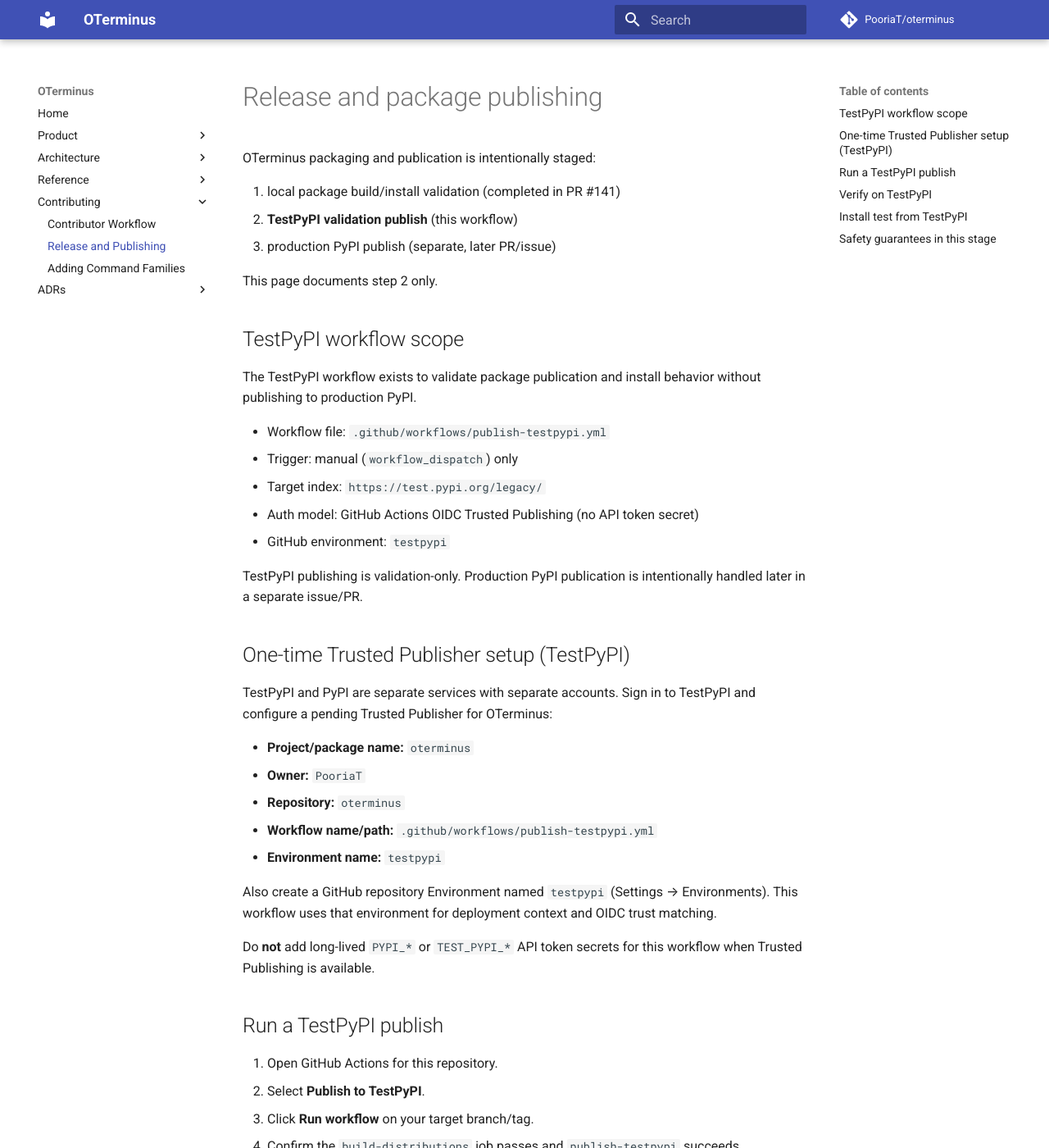
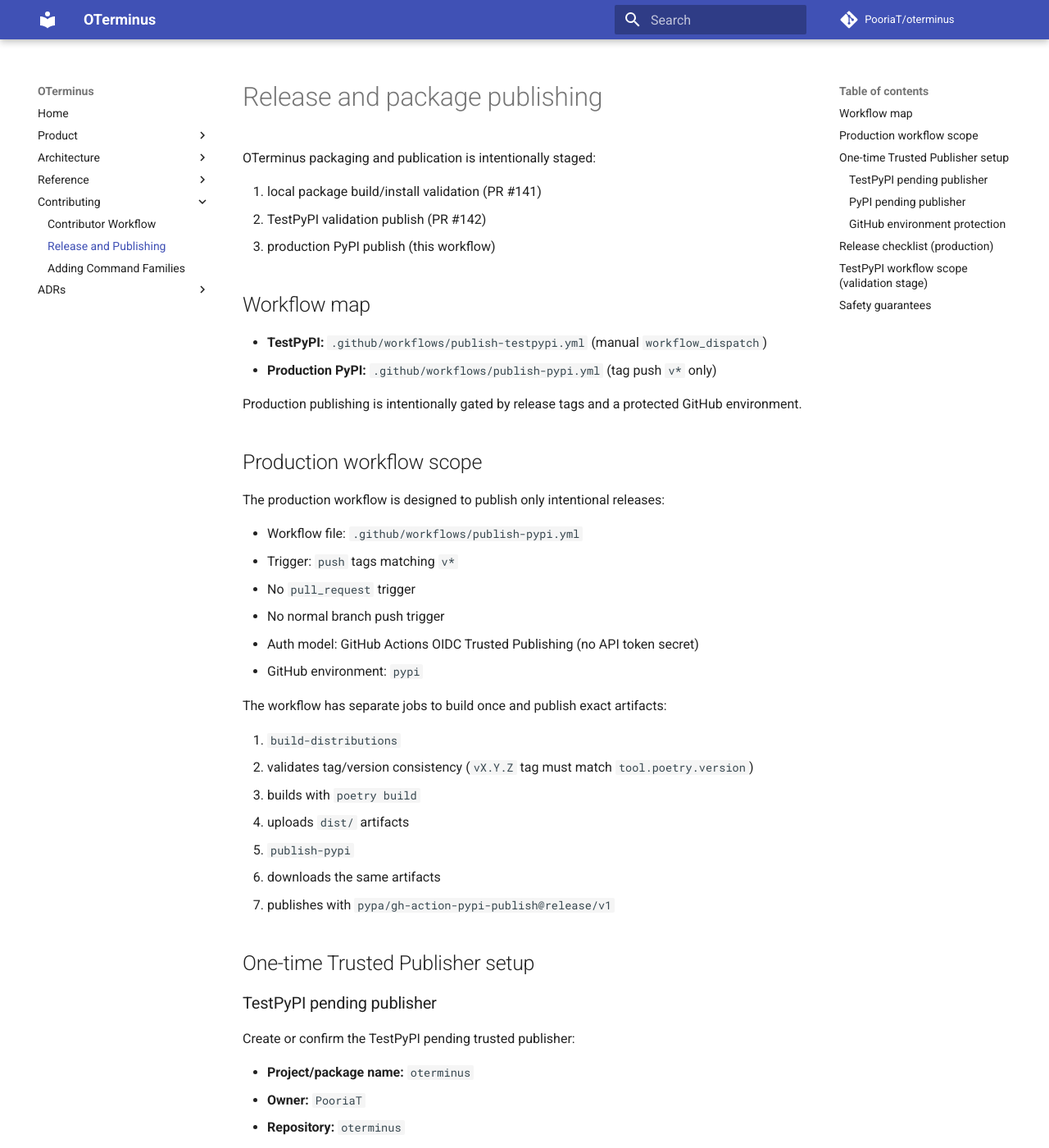
Before and after one commit to PooriaT/oterminus, an MkDocs documentation site: the page built from docs/release.md, in a window 1280 px wide and 1400 px high. Shown: the whole window at 82% size. Built offline with MkDocs 1.6.1 and Material for MkDocs 9.7.7, drawn with Linux system fonts in a browser that asks for light colours; comment, search, counter and statistics services are not loaded; some of the changed text lies outside the part shown.

Commit message:
Add production PyPI trusted publishing workflow

````diff
--- a/docs/contributing.md
+++ b/docs/contributing.md
@@ -123,7 +123,7 @@
 
 - `oterminus doctor` may report Ollama readiness issues in clean environments; this does not block packaging validation.
 - `oterminus-evals` uses packaged fixture data from `src/oterminus/eval_fixtures/` so it works after wheel install.
-- Publishing to TestPyPI is documented in `docs/release.md` and uses GitHub OIDC Trusted Publishing. Production PyPI publication remains a separate later issue/PR.
+- Publishing to TestPyPI and production PyPI is documented in `docs/release.md` and uses GitHub OIDC Trusted Publishing with protected deployment environments.
 
 ## Pull request template and checklist
 
--- a/docs/release.md
+++ b/docs/release.md
@@ -2,75 +2,119 @@
 
 OTerminus packaging and publication is intentionally staged:
 
-1. local package build/install validation (completed in PR #141)
-2. **TestPyPI validation publish** (this workflow)
-3. production PyPI publish (separate, later PR/issue)
+1. local package build/install validation (PR #141)
+2. TestPyPI validation publish (PR #142)
+3. production PyPI publish (this workflow)
 
-This page documents step 2 only.
+## Workflow map
 
-## TestPyPI workflow scope
+- **TestPyPI:** `.github/workflows/publish-testpypi.yml` (manual `workflow_dispatch`)
+- **Production PyPI:** `.github/workflows/publish-pypi.yml` (tag push `v*` only)
 
-The TestPyPI workflow exists to validate package publication and install behavior without publishing to
-production PyPI.
+Production publishing is intentionally gated by release tags and a protected GitHub environment.
+
+## Production workflow scope
+
+The production workflow is designed to publish only intentional releases:
+
+- Workflow file: `.github/workflows/publish-pypi.yml`
+- Trigger: `push` tags matching `v*`
+- No `pull_request` trigger
+- No normal branch push trigger
+- Auth model: GitHub Actions OIDC Trusted Publishing (no API token secret)
+- GitHub environment: `pypi`
+
+The workflow has separate jobs to build once and publish exact artifacts:
+
+1. `build-distributions`
+   - validates tag/version consistency (`vX.Y.Z` tag must match `tool.poetry.version`)
+   - builds with `poetry build`
+   - uploads `dist/` artifacts
+2. `publish-pypi`
+   - downloads the same artifacts
+   - publishes with `pypa/gh-action-pypi-publish@release/v1`
+
+## One-time Trusted Publisher setup
+
+### TestPyPI pending publisher
+
+Create or confirm the TestPyPI pending trusted publisher:
+
+- **Project/package name:** `oterminus`
+- **Owner:** `PooriaT`
+- **Repository:** `oterminus`
+- **Workflow filename:** `publish-testpypi.yml`
+- **Environment name:** `testpypi`
+
+### PyPI pending publisher
+
+Create a production PyPI pending trusted publisher:
+
+- **Project/package name:** `oterminus`
+- **Owner:** `PooriaT`
+- **Repository:** `oterminus`
+- **Workflow filename:** `publish-pypi.yml`
+- **Environment name:** `pypi`
+
+### GitHub environment protection
+
+In GitHub repository Settings → Environments:
+
+1. create environment `pypi`
+2. require manual approval before deployment
+3. optionally restrict allowed branches/tags to release patterns
+
+Do **not** add long-lived `PYPI_API_TOKEN` secrets when Trusted Publishing is available.
+
+## Release checklist (production)
+
+1. Confirm latest TestPyPI publish/install validation succeeded.
+2. Update version in `pyproject.toml`.
+3. Update changelog or release notes (if changelog is in use).
+4. Run local release checks:
+
+   ```bash
+   poetry run pytest
+   poetry run ruff check .
+   poetry run ruff format --check .
+   poetry run mkdocs build --strict
+   poetry run oterminus-evals
+   poetry build
+   ```
+
+5. Merge the release PR to `main`.
+6. Create and push release tag:
+
+   ```bash
+   git tag vX.Y.Z
+   git push origin vX.Y.Z
+   ```
+
+7. Approve the `pypi` environment deployment in GitHub Actions.
+8. Verify package page on PyPI: `https://pypi.org/p/oterminus`
+9. Verify install in a clean environment:
+
+   ```bash
+   python -m pip install oterminus
+   oterminus --help
+   oterminus doctor
+   ```
+
+## TestPyPI workflow scope (validation stage)
+
+The TestPyPI workflow remains validation-only:
 
 - Workflow file: `.github/workflows/publish-testpypi.yml`
 - Trigger: manual (`workflow_dispatch`) only
 - Target index: `https://test.pypi.org/legacy/`
-- Auth model: GitHub Actions OIDC Trusted Publishing (no API token secret)
+- Auth model: GitHub Actions OIDC Trusted Publishing
 - GitHub environment: `testpypi`
 
-TestPyPI publishing is validation-only. Production PyPI publication is intentionally handled later in a
-separate issue/PR.
+## Safety guarantees
 
-## One-time Trusted Publisher setup (TestPyPI)
-
-TestPyPI and PyPI are separate services with separate accounts. Sign in to TestPyPI and configure a
-pending Trusted Publisher for OTerminus:
-
-- **Project/package name:** `oterminus`
-- **Owner:** `PooriaT`
-- **Repository:** `oterminus`
-- **Workflow name/path:** `.github/workflows/publish-testpypi.yml`
-- **Environment name:** `testpypi`
-
-Also create a GitHub repository Environment named `testpypi` (Settings → Environments). This workflow
-uses that environment for deployment context and OIDC trust matching.
-
-Do **not** add long-lived `PYPI_*` or `TEST_PYPI_*` API token secrets for this workflow when Trusted
-Publishing is available.
-
-## Run a TestPyPI publish
-
-1. Open GitHub Actions for this repository.
-2. Select **Publish to TestPyPI**.
-3. Click **Run workflow** on your target branch/tag.
-4. Confirm the `build-distributions` job passes and `publish-testpypi` succeeds.
-
-The workflow builds distributions with `poetry build`, uploads artifacts, then publishes the same built
-artifacts to TestPyPI.
-
-## Verify on TestPyPI
-
-After a successful run:
-
-1. Open package page: `https://test.pypi.org/p/oterminus`
-2. Confirm expected version/files (`.whl` and `.tar.gz`) are present.
-
-## Install test from TestPyPI
-
-Use a clean virtual environment and install from TestPyPI:
-
-```bash
-python -m pip install --index-url https://test.pypi.org/simple/ --extra-index-url https://pypi.org/simple/ oterminus
-```
-
-`--extra-index-url https://pypi.org/simple/` is often required because TestPyPI may not host every
-transitive runtime dependency needed by `oterminus`.
-
-## Safety guarantees in this stage
-
-- No `pull_request` trigger.
-- No production PyPI target.
-- No API token secret requirement.
-- No version mutation or auto-release from every push.
-- Build must succeed and `dist/` artifacts must exist before publish.
+- No production publish from pull requests.
+- No production publish from ordinary branch pushes.
+- Production releases require intentional `v*` tag creation.
+- Production deployment requires `pypi` environment protection.
+- Build and publish are separate; publish uses exact built artifacts.
+- Version/tag mismatch fails before publish.
````
Also changed, not shown: 1 other file.
